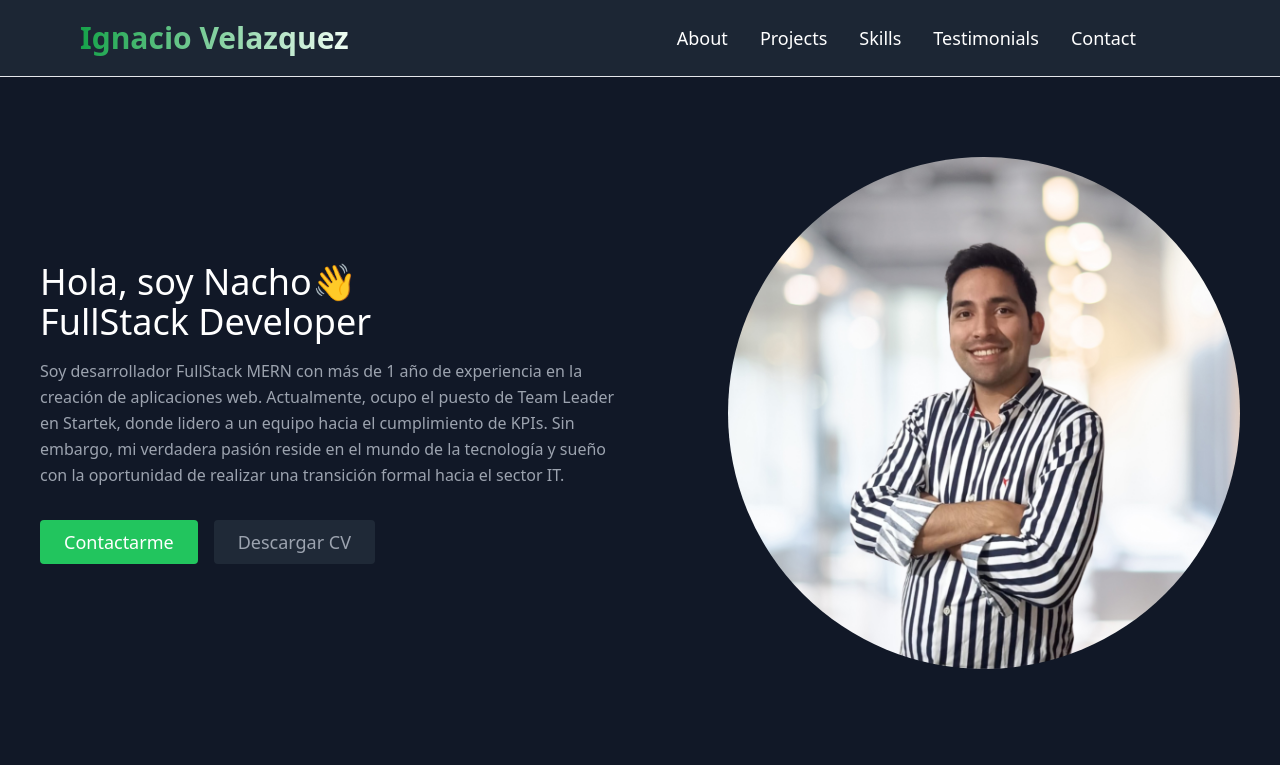
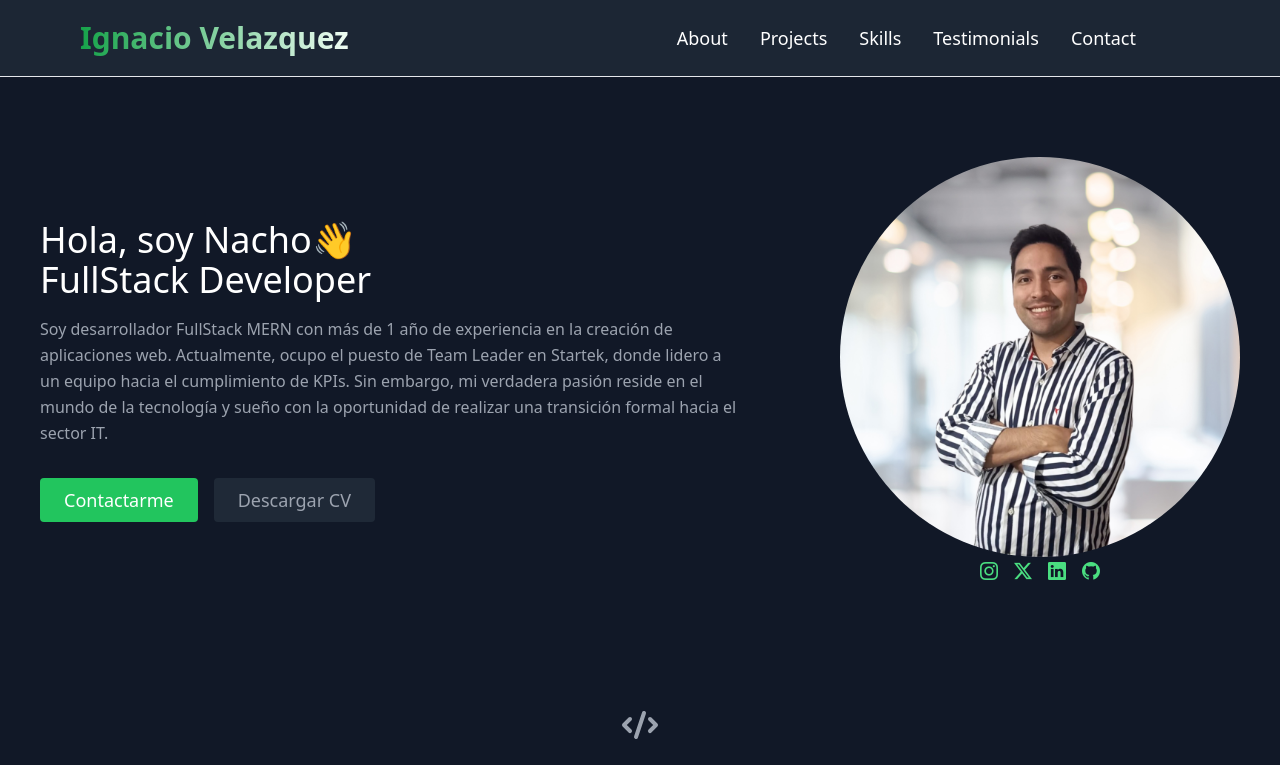
Before and after one commit to IgnacioVelazquez92/portfolio2, a React (Vite) app: page / in a window 1280 px wide. Shown: the top 765 px of the page. Built offline with nearby package versions, Linux system fonts and the light colour scheme.

Commit message:
se realiza emailJS

```diff
--- a/package.json
+++ b/package.json
@@ -10,12 +10,14 @@
     "preview": "vite preview"
   },
   "dependencies": {
+    "@emailjs/browser": "^3.11.0",
     "@heroicons/react": "^1.0.6",
     "react": "^18.2.0",
     "react-dom": "^18.2.0",
     "react-icons": "^4.11.0",
     "react-loader-spinner": "^5.4.5",
-    "react-scroll": "^1.8.9"
+    "react-scroll": "^1.8.9",
+    "sweetalert2": "^11.7.28"
   },
   "devDependencies": {
     "@types/react": "^18.2.15",
--- a/src/components/About.jsx
+++ b/src/components/About.jsx
@@ -34,12 +34,42 @@ const About = () => {
             </a>
           </div>
         </div>
-        <div className="lg:max-w-lg lg:w-full  md:w-1/2 w-5/6">
+        <div className="lg:max-w-lg lg:w-1/3  md:w-1/2 w-5/6 flex flex-col justify-center items-center ">
           <img
             className="object-cover object-center rounded-full mx-auto"
             alt="Ignacio"
             src="assets/img/IV.webp"
           />
+          <div className="text-lg">
+            <a
+              href="https://www.instagram.com/ignaciovelazquez92/"
+              target={"_blank"}
+              className="text-green-400 hover:text-white mx-2 transition duration-300"
+            >
+              <i className="bi bi-instagram"></i>
+            </a>
+            <a
+              href="https://twitter.com/Ignacio_V10"
+              target={"_blank"}
+              className="text-green-400 hover:text-white mx-2 transition duration-300"
+            >
+              <i className="bi bi-twitter-x"></i>
+            </a>
+            <a
+              href="https://www.linkedin.com/in/omar-ignacio-velazquez-44499414a/"
+              target={"_blank"}
+              className="text-green-400 hover:text-white mx-2 transition duration-300"
+            >
+              <i className="bi bi-linkedin"></i>
+            </a>
+            <a
+              target={"_blank"}
+              href="https://github.com/IgnacioVelazquez92"
+              className="text-green-400 hover:text-white mx-2 transition duration-300"
+            >
+              <i className="bi bi-github"></i>
+            </a>
+          </div>
         </div>
       </div>
     </section>
--- a/src/components/Contact.jsx
+++ b/src/components/Contact.jsx
@@ -1,12 +1,53 @@
-import React from "react";
+import React, { useState } from "react";
+import emailjs from "@emailjs/browser";
+import Swal from "sweetalert2";
+import { Comment } from "react-loader-spinner";
 
 export default function Contact() {
-  const [name, setName] = React.useState("");
-  const [email, setEmail] = React.useState("");
-  const [message, setMessage] = React.useState("");
+  const [user, setUser] = useState({
+    name: "",
+    email: "",
+    message: "",
+  });
+  const [loading, setLoading] = useState(false);
+
+  const handleChange = (e) => {
+    const { name, value } = e.target;
+    setUser((prevUser) => ({ ...prevUser, [name]: value }));
+  };
 
   function handleSubmit(e) {
     e.preventDefault();
+    setLoading(true);
+    emailjs
+      .send("service_n1kyxgo", "template_ed48f29", user, "ZZ-IFdvC3ERRR2y1r")
+      .then(
+        (result) => {
+          console.log(result.text);
+          Swal.fire({
+            title: "¡Éxito!",
+            text: "Enviado con éxito",
+            icon: "success",
+            confirmButtonText: "Aceptar",
+          });
+          setUser({
+            name: "",
+            email: "",
+            message: "",
+          });
+          setLoading(false);
+        },
+        (error) => {
+          console.log(error.text);
+          Swal.fire({
+            title: "¡Error!",
+            text: "Upsss.. algo fallo, intenta vía mail",
+            icon: "error",
+            confirmButtonText: "Aceptar",
+          });
+          setLoading(false);
+        }
+      );
   }
 
   return (
@@ -54,7 +95,7 @@ export default function Contact() {
           className="lg:w-1/3 md:w-1/2 flex flex-col md:ml-auto w-full md:py-8 mt-8 md:mt-0"
         >
           <h2 className="text-white sm:text-4xl text-3xl mb-1 font-medium title-font">
-            ¿Necesitas asistencia?
+            ¿Quieres decirme algo?
           </h2>
           <p className="leading-relaxed mb-5">
             Estoy a un clic de distancia. Envíame tu consulta.
@@ -68,9 +109,11 @@ export default function Contact() {
               id="name"
               name="name"
               className="w-full bg-gray-800 rounded border border-gray-700 focus:border-indigo-500 focus:ring-2 focus:ring-indigo-900 text-base outline-none text-gray-100 py-1 px-3 leading-8 transition-colors duration-200 ease-in-out"
-              onChange={(e) => setName(e.target.value)}
+              onChange={handleChange}
+              required
             />
           </div>
+
           <div className="relative mb-4">
             <label htmlFor="email" className="leading-7 text-sm text-gray-400">
               Correo electrónico
@@ -79,10 +122,16 @@ export default function Contact() {
               type="email"
               id="email"
               name="email"
-              className="w-full bg-gray-800 rounded border border-gray-700 focus:border-indigo-500 focus:ring-2 focus:ring-indigo-900 text-base outline-none text-gray-100 py-1 px-3 leading-8 transition-colors duration-200 ease-in-out"
-              onChange={(e) => setEmail(e.target.value)}
+              className="w-full bg-gray-800 rounded border border-gray-700 focus:border-indigo-500 focus:ring-2 focus:ring-indigo-900 text-base outline-none text-gray-100 py-1 px-3 leading-8 transition-colors duration-200 ease-in-out peer"
+              onChange={handleChange}
+              pattern="^[^@]+@[^@]+\.[a-zA-Z]{2,}$"
+              required
             />
+            <p class="mt-1  peer-invalid:block hidden text-pink-600 text-sm">
+              Por favor introduce un mail valido.
+            </p>
           </div>
+
           <div className="relative mb-4">
             <label
               htmlFor="message"
@@ -94,14 +143,32 @@ export default function Contact() {
               id="message"
               name="message"
               className="w-full bg-gray-800 rounded border border-gray-700 focus:border-indigo-500 focus:ring-2 focus:ring-indigo-900 h-32 text-base outline-none text-gray-100 py-1 px-3 resize-none leading-6 transition-colors duration-200 ease-in-out"
-              onChange={(e) => setMessage(e.target.value)}
+              onChange={handleChange}
+              required
             />
           </div>
+
           <button
             type="submit"
-            className="text-white bg-indigo-500 border-0 py-2 px-6 focus:outline-none hover:bg-indigo-600 rounded text-lg"
+            className=" bg-indigo-500 border-0 py-2 px-6 focus:outline-none hover:bg-indigo-600 rounded flex justify-center gap-5"
           >
-            Enviar
+            {loading ? (
+              <>
+                <span className="text-lg text-white">Enviando</span>
+                <Comment
+                  visible={true}
+                  height="30"
+                  width="30"
+                  ariaLabel="comment-loading"
+                  wrapperStyle={{}}
+                  wrapperClass="comment-wrapper"
+                  color="#6366F1"
+                  backgroundColor="#f4f4f4"
+                />
+              </>
+            ) : (
+              <span className="text-lg text-white">Enviar</span>
+            )}
           </button>
         </form>
       </div>
--- a/src/components/Footer.jsx
+++ b/src/components/Footer.jsx
@@ -3,8 +3,8 @@ import React from "react";
 const Footer = () => {
   return (
     <footer className="bg-dark text-white">
-      <div className="flex justify-between text-center bg-gray-600 py-4 md:px-16 ">
-        <span className="text-white text-lg">© 2023 Ignacio Velazquez 💙</span>
+      <div className="flex justify-between text-center bg-gray-600 py-4 px-4 md:px-16 ">
+        <span className="text-white text-lg"> ©Ignacio Velazquez</span>
         <div className="text-lg">
           <a
             href="https://www.instagram.com/ignaciovelazquez92/"
```
Also changed, not shown: 1 other file (tests, documents, lock files or other folders).
